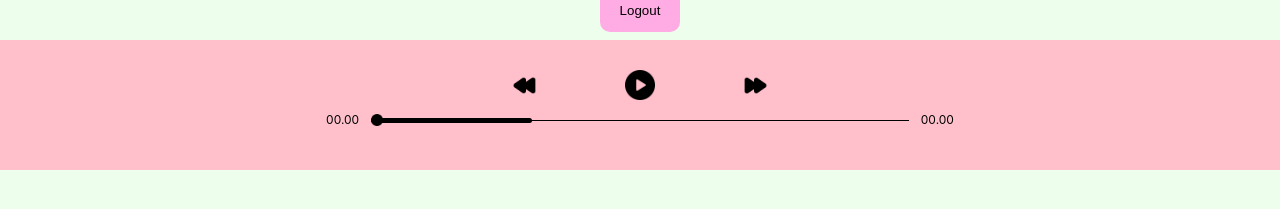
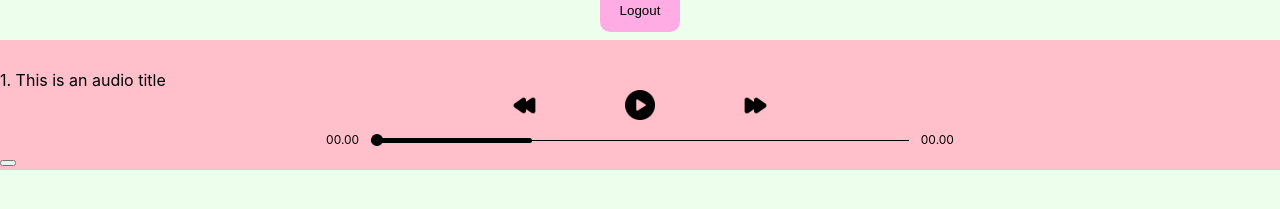
Before and after one commit to anosharahim/myna-voice-ai, a React (Create React App) app in the folder frontend/: page /home in a window 1280 px wide. Shown: the part 573-782 px from the top of the page. Built offline with nearby package versions, Linux system fonts and the light colour scheme; no server answers.

Commit message:
add volume slider to desktop

```diff
--- a/frontend/src/components/AudioPlayer.jsx
+++ b/frontend/src/components/AudioPlayer.jsx
@@ -11,6 +11,8 @@ const AudioPlayer = () => {
 
   return (
     <div className="audio-pop-up">
+      <div className="curr-audio-title">1. This is an audio title</div>
+      <div className="audio-center-controls">
         <div className="play-controls">
           <button className="rewind-button"></button>
           <button
@@ -29,6 +31,14 @@ const AudioPlayer = () => {
           <div className="end-time">00.00</div>
         </div>
       </div>
+      <div className="volume">
+        <button className="volume-button"></button>
+        <div className="volume-slider">
+          <div className="volume-thin-line"></div>
+          <div className="volume-thick-line"></div>
+        </div>
+      </div>
+    </div>
   );
 };
 
```
Lines whose indentation alone changed are shown as unchanged.
